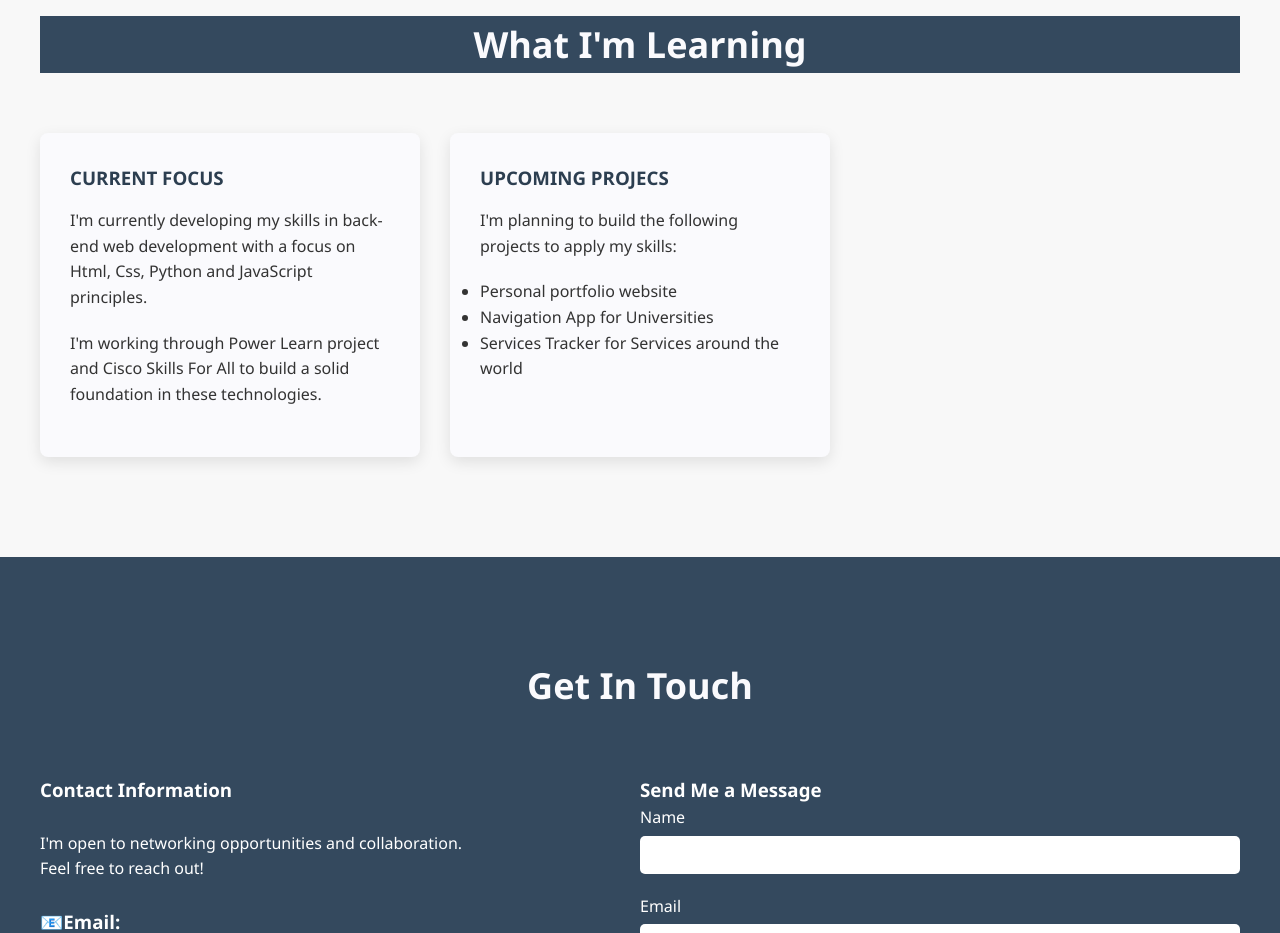
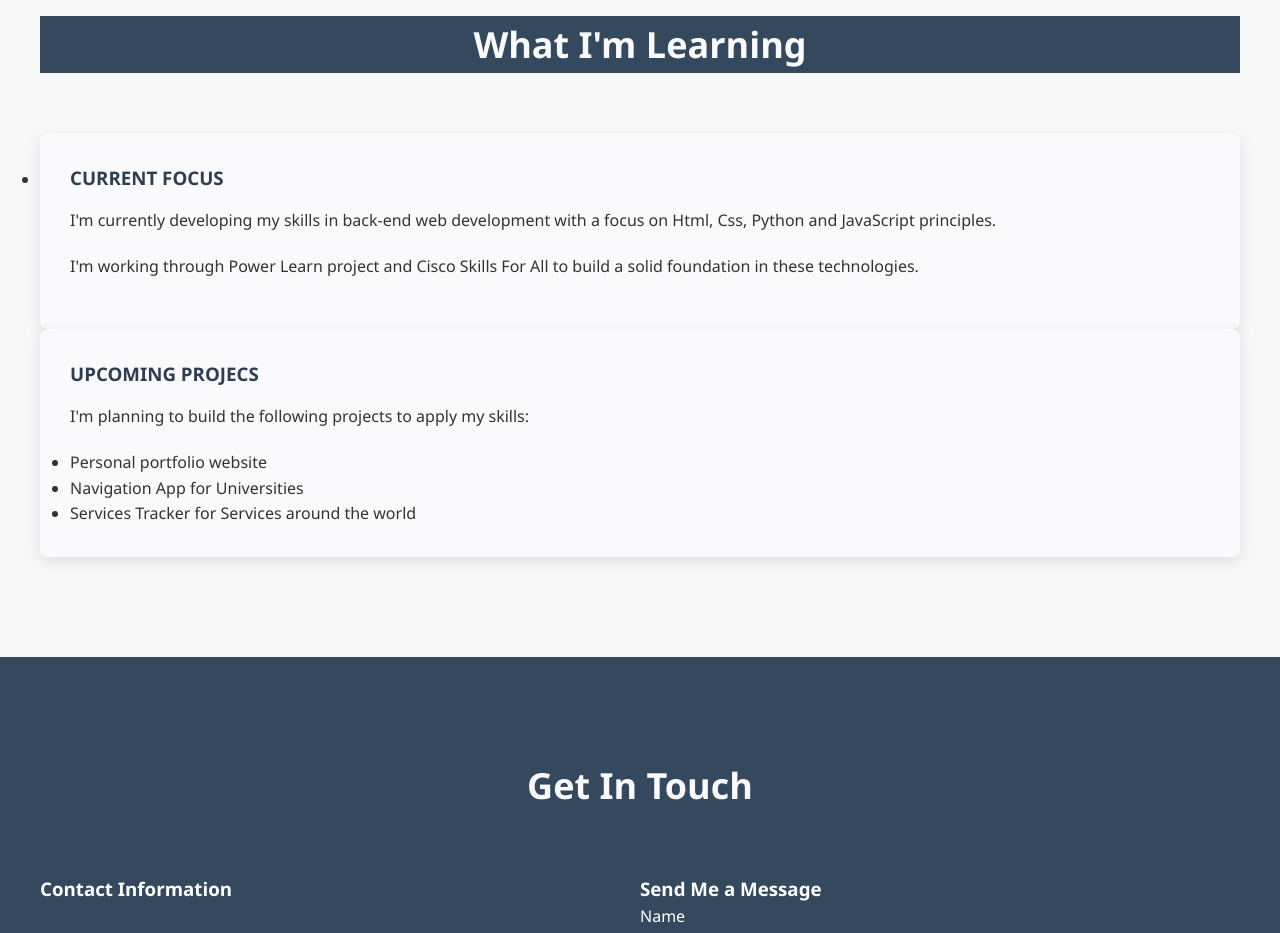
Before and after one commit to MosaMabina/potrfolio, a plain HTML site: page index.html in a window 1280 px wide. Shown: the part 2460-3393 px from the top of the page. Drawn offline with Linux system fonts and the light colour scheme.

Commit message:
add updates

```diff
--- a/style.css
+++ b/style.css
@@ -322,7 +322,7 @@
 }
 
 .learning-content {
-            display: grid;
+    display: list-item;
     grid-template-columns: repeat(auto-fill, minmax(350px, 1fr));
     gap: 30px;
 }
```
Lines whose indentation alone changed are shown as unchanged.
